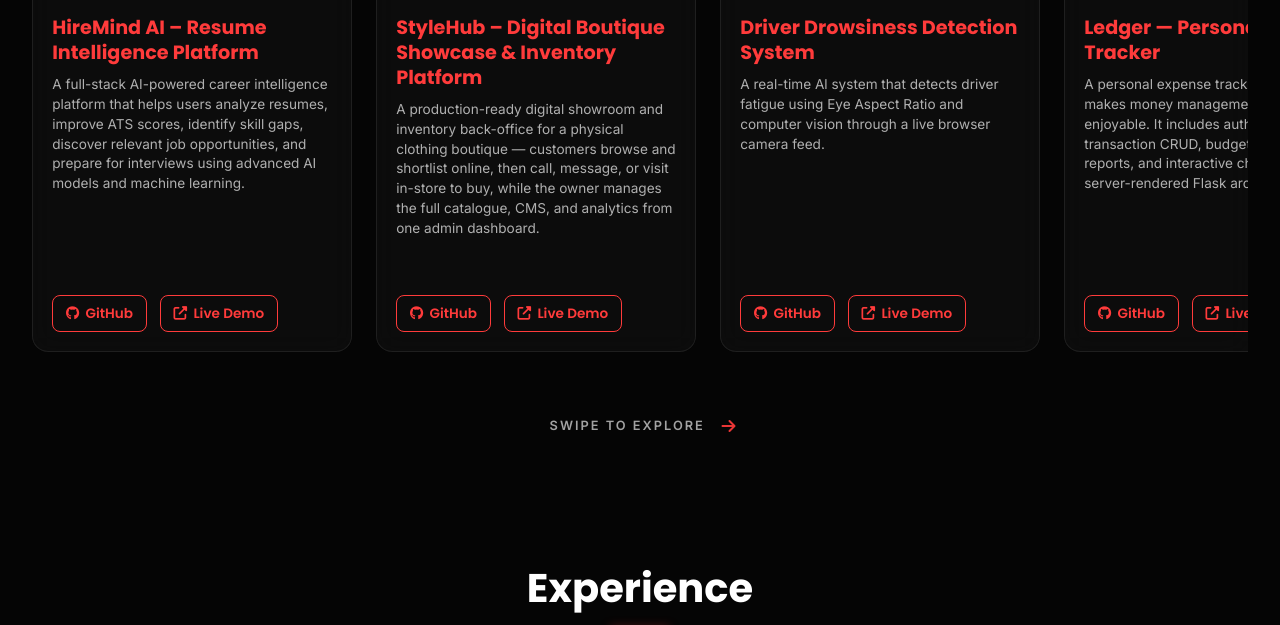
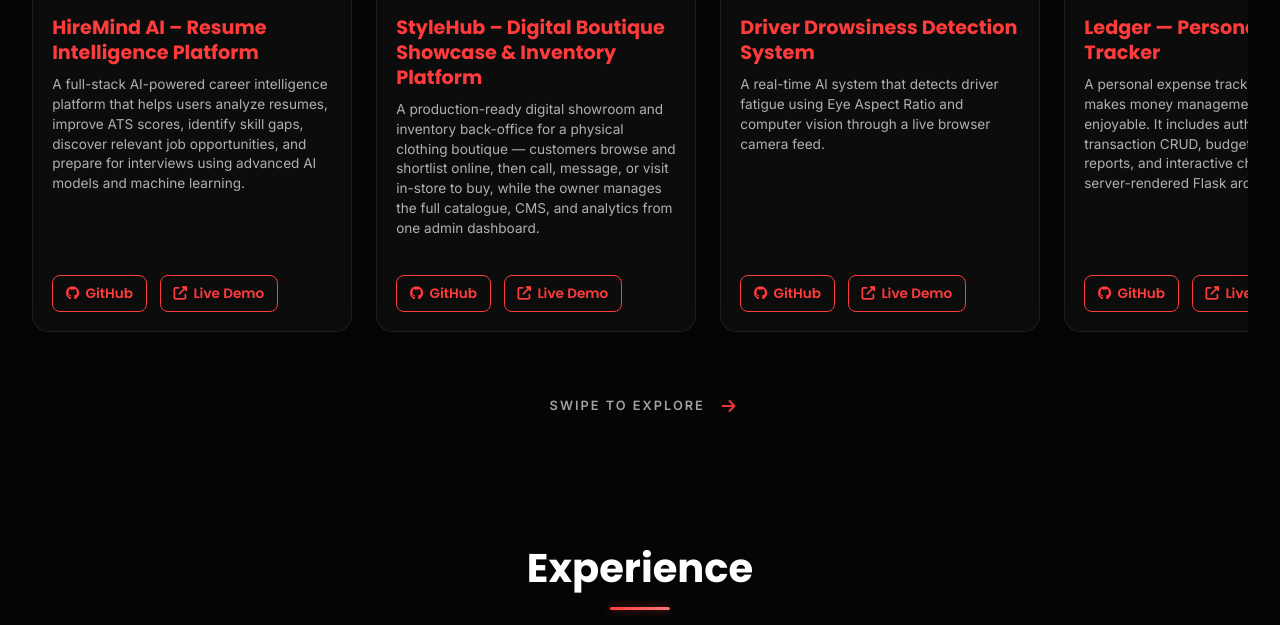
Before and after one commit to yashrajagawane/yashraj-portfolio, a website: page index.html in a window 1280 px wide. Shown: the part 2744-3369 px from the top of the page. Drawn offline with nearby package versions, Linux system fonts and the light colour scheme.

Commit message:
style: slightly reduce project card height

```diff
--- a/assets/css/style.css
+++ b/assets/css/style.css
@@ -938,7 +938,7 @@ min-width:0;
 
 /* Project Header (Title & Description) */
 .project-header {
-    min-height: 260px;
+    min-height: 240px;
     margin-bottom: 1.2rem;
 }
 
```
Also changed, not shown: tests/chatbot.test.js (+1 -1 lines).
